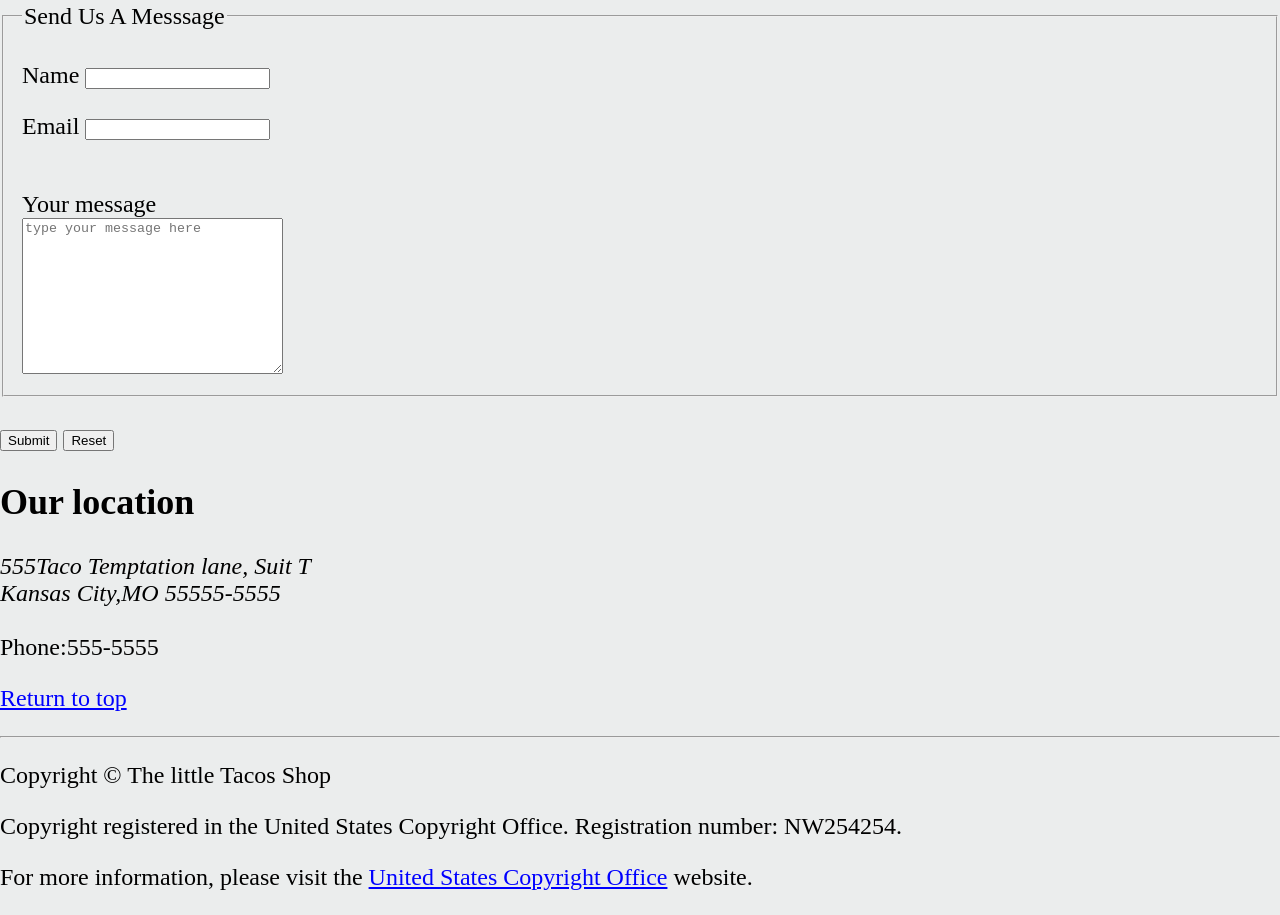
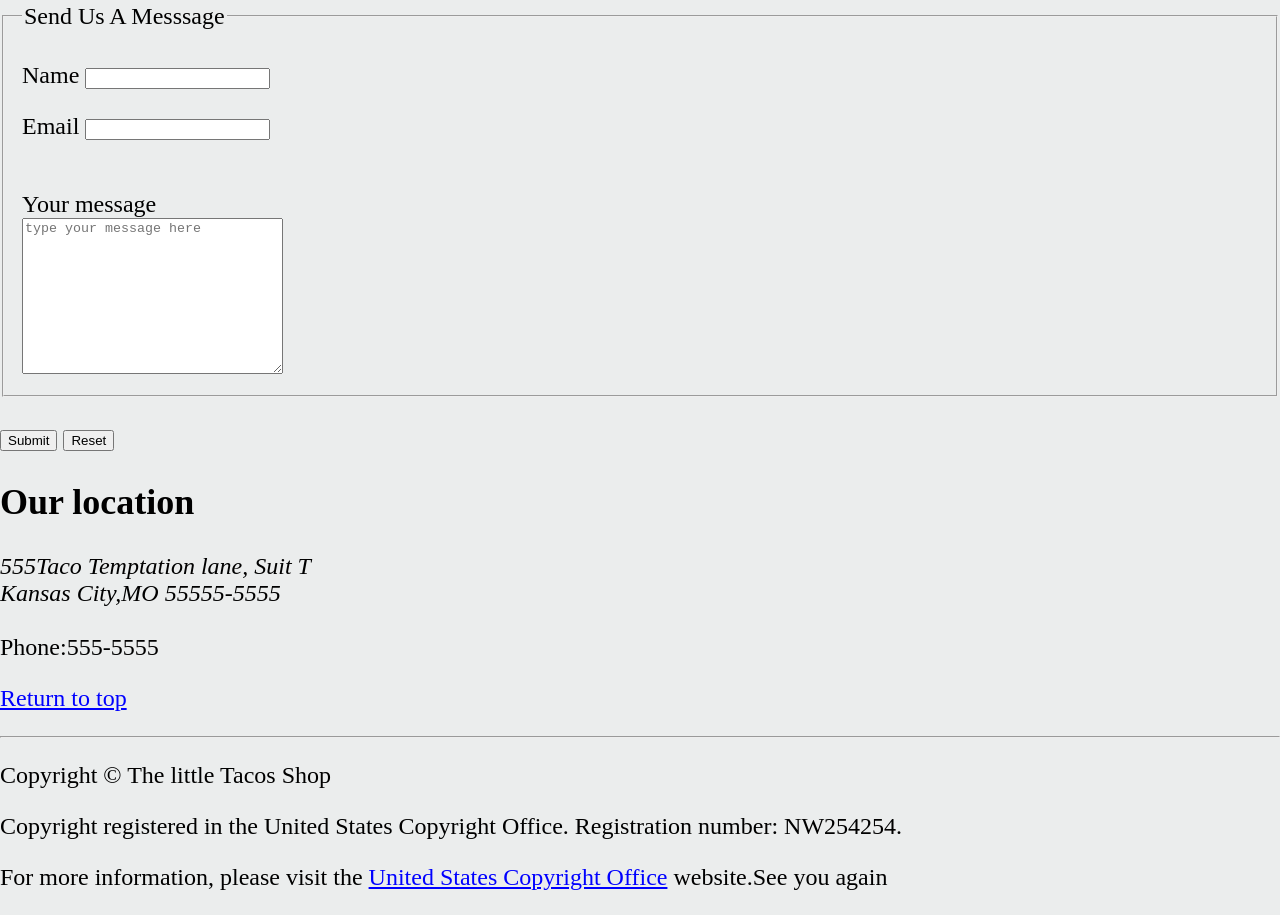
Before and after one commit to 254Coderr/Little-Taco-Landing-Page, a plain HTML site: page index.html in a window 1280 px wide. Shown: the part 2528-3443 px from the top of the page. Drawn offline with Linux system fonts and the light colour scheme.

Commit message:
added  a span element around the text:See you again to apply  the .animate class to it.

```diff
--- a/index.html
+++ b/index.html
@@ -142,7 +142,7 @@
 
 <p>Copyright &copy; The little Tacos Shop</p>
 <p>Copyright registered in the United States Copyright Office. Registration number: NW254254.</p>
-<p>For more information, please visit the <a href="https://www.copyright.gov/">United States Copyright Office</a> website.</p>
+<p>For more information, please visit the <a href="https://www.copyright.gov/">United States Copyright Office</a> website.<span class="animate">See you again</span></p>
 </div>
     </body>
     </html>
```
